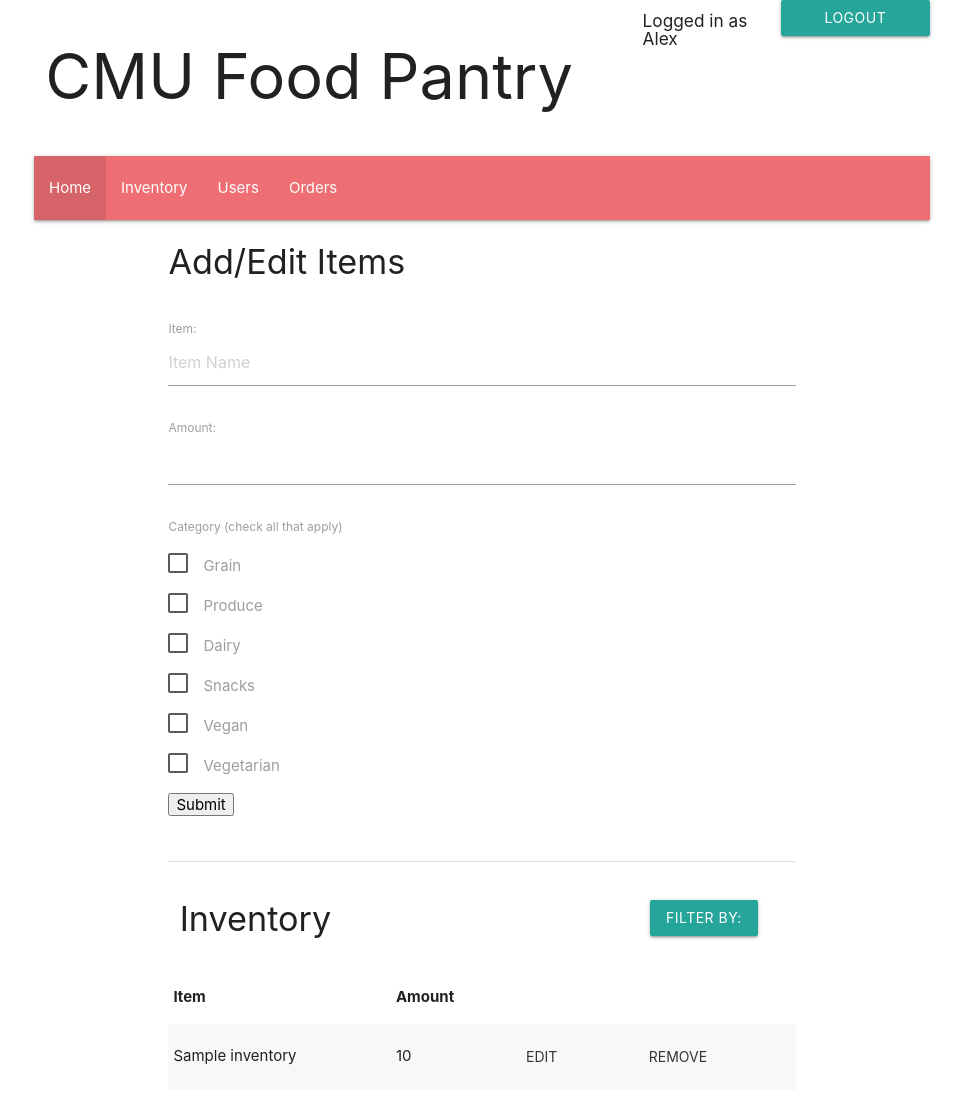
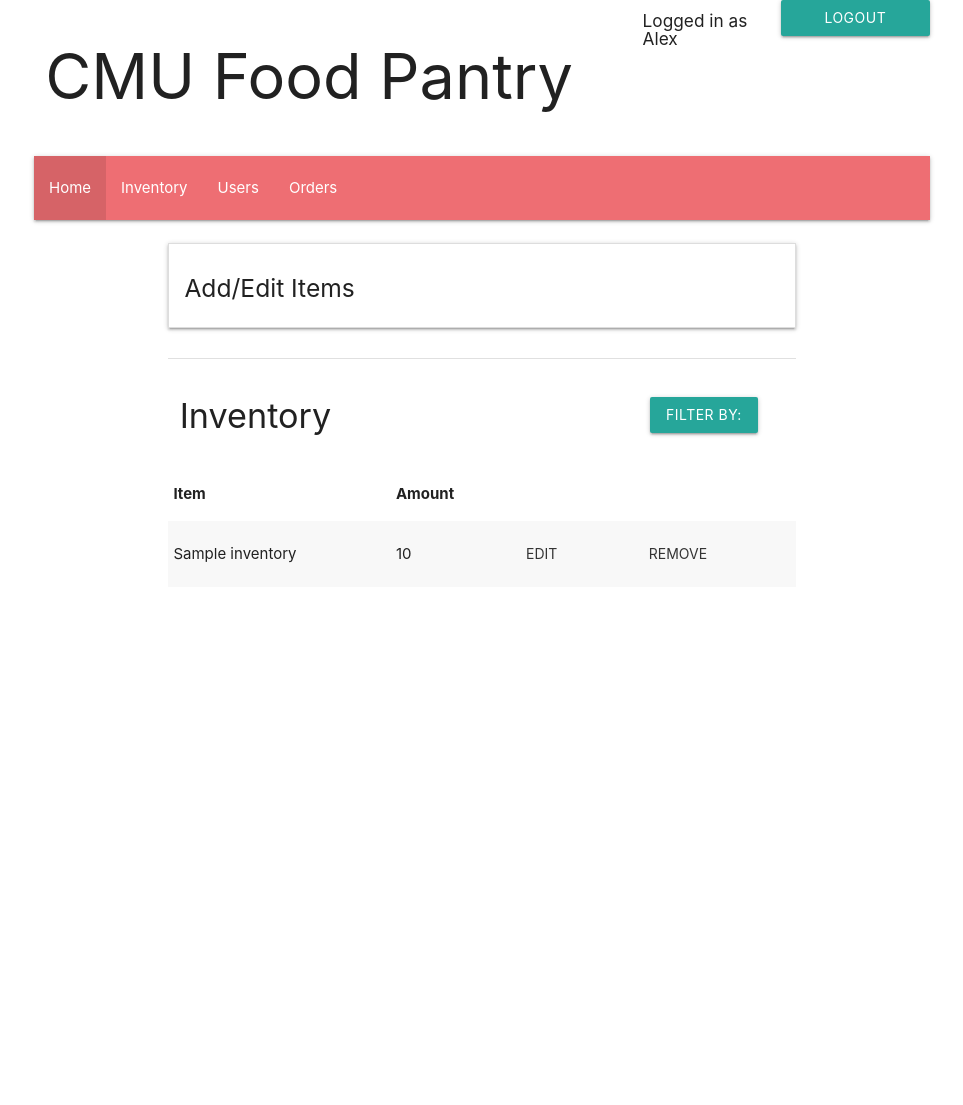
Before and after one commit to fionahtt/Covid-19-CMU-FOODPANTRY, a Flask app: page /inventory/amount in a window 1280 px wide. Shown: the whole page, without its empty margins (158-1121 px from the left). After the commit the page ends 563 px from the top, so only its background shows below. Run offline with Flask 2, Linux system fonts and the light colour scheme; the visitor is signed in with stand-in values (Sample User, id 1); tables that the repository leaves empty hold one stand-in row (values such as "Sample post"); some libraries are stand-ins or nearby versions.

Commit message:
Made form at top to add/edit items collapsible

```diff
--- a/templates/staff_inventory.html
+++ b/templates/staff_inventory.html
@@ -8,10 +8,14 @@
 {% endblock %}
 
 {% block content %}
-    <h4>Add/Edit Items</h4><br>
+    <div class="section">
+        <ul class="collapsible">
+            <li>
+                <div class="collapsible-header"><h5>Add/Edit Items</h5></div>
+                <div class="collapsible-body"><span>
                     <form action = "#" method = "post">
                         <label>Item:</label>
-        <input type = "text" name = "Item" size = "25" placeholder = "Item Name"><br><br>
+                        <input type = "text" name = "Item" size = "25" placeholder = "Item Name" required><br><br>
                         <label>Amount:</label>
                         <input type = "number" name = "Amount" min = "0"><br><br>
 
@@ -51,10 +55,16 @@
                             <input type="checkbox" class="filled-in" name = "Vegetarian"/>
                             <span>Vegetarian</span>
                             </label>
-        </p>
+                        </p><br>
+                        <button class="btn waves-effect waves-light" type="submit" name="Submit">Submit
+                            <i class="material-icons right">send</i>
+                        </button>
+                    </form>
+                </span></div>
+            </li>
+        </ul>
+    </div>
 
-        <input type = "submit" name = "Submit">
-    </form><br><br>
 
     <div class="divider"></div>
 
```
Lines whose indentation alone changed are shown as unchanged.
